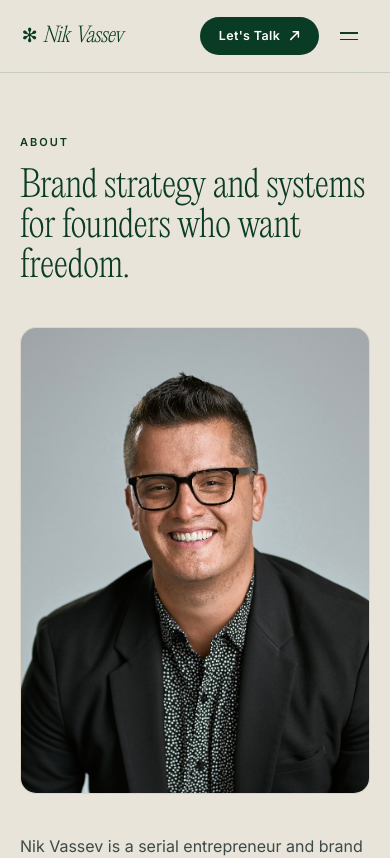
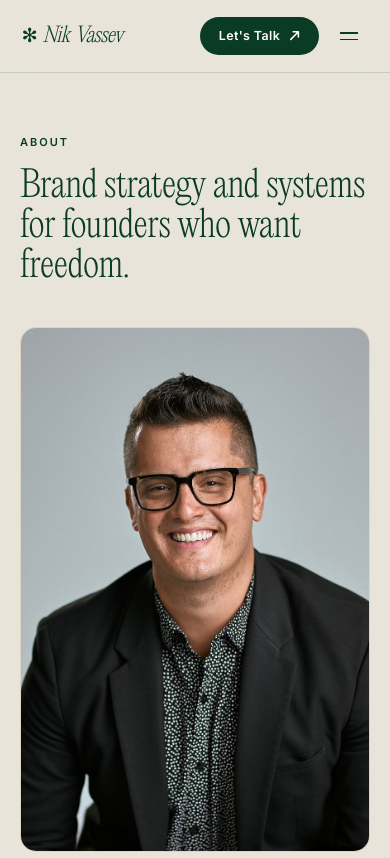
Before and after one commit to thenikvassev/nikvassev-site, a Next.js app: page /about in a window 390 px wide. Shown: the top 858 px of the page. Built offline with nearby package versions, Linux system fonts and the light colour scheme; what @nitrosend/sdk would draw is missing.

Commit message:
About first photo: use original aspect, keep head in frame

```diff
--- a/src/app/about/page.tsx
+++ b/src/app/about/page.tsx
@@ -82,9 +82,10 @@ export default function AboutPage() {
         <MediaFrame
           src="/photos/nik-portrait-studio.jpg"
           alt="Nik Vassev, chest-up studio portrait in a black blazer and glasses."
-          ratio="portrait"
+          ratio="tall"
           priority
-          className="mt-10 max-h-[42rem] w-full md:max-w-2xl"
+          imageClassName="object-cover object-top"
+          className="mt-10 w-full md:max-w-2xl"
         />
 
         <div className="prose-nik mt-10 max-w-reading text-base md:text-lg">
```
